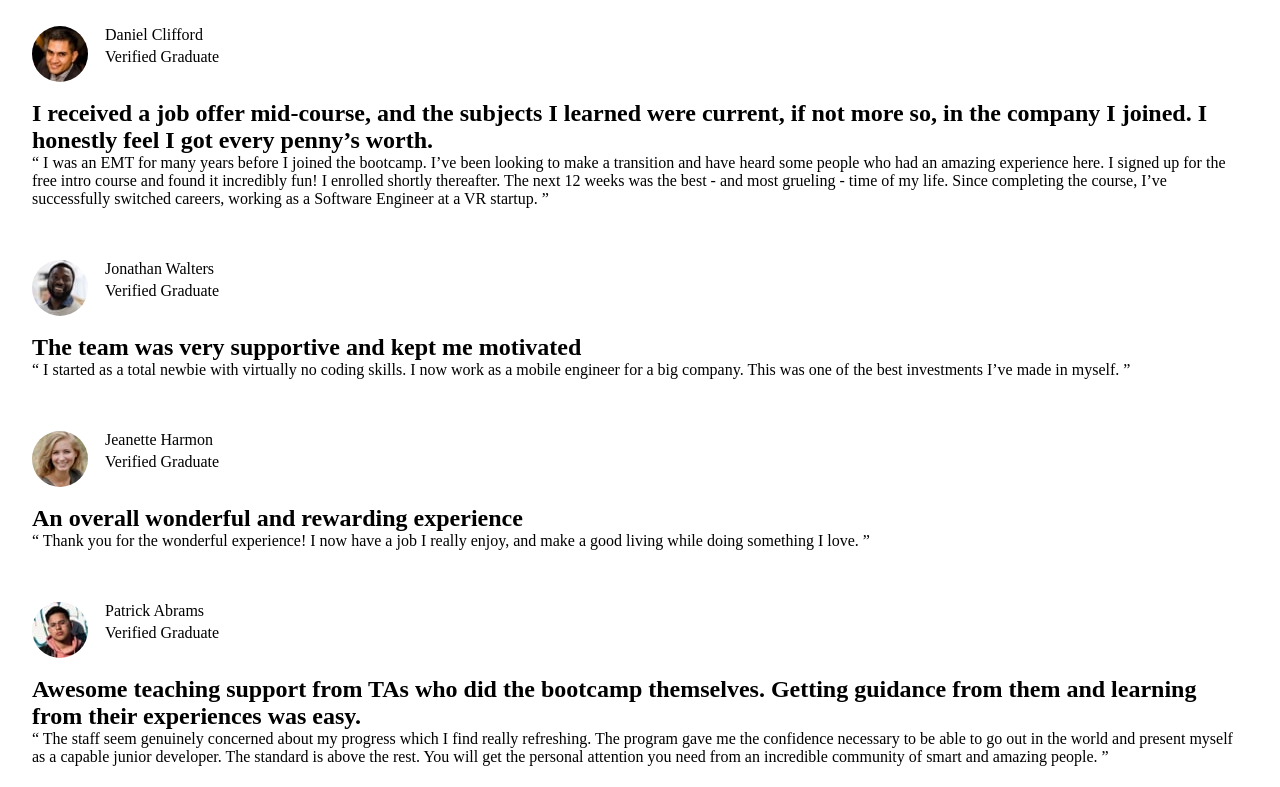
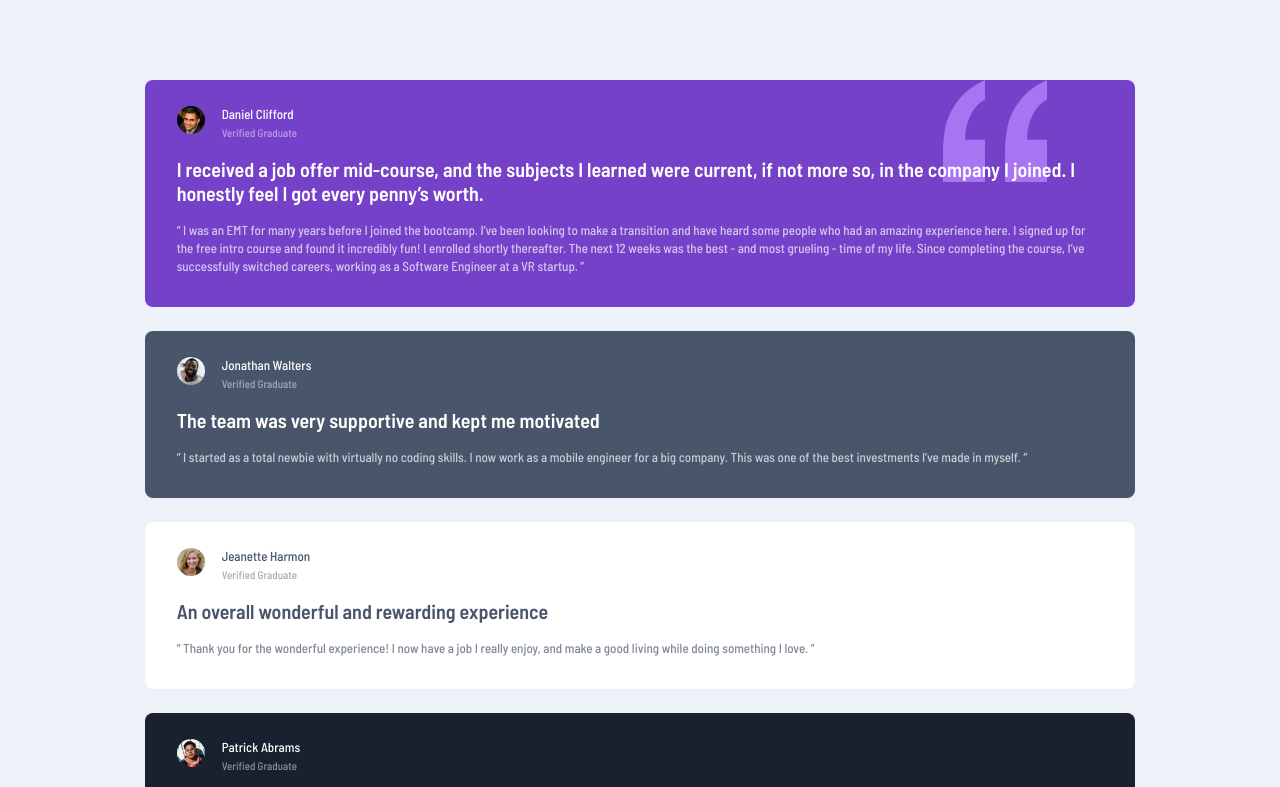
Before and after one commit to whiteriver-dev/testimonials-grid, a plain HTML site: page index.html in a window 1280 px wide. Shown: the top 787 px of the page. Drawn offline with Linux system fonts and the light colour scheme.

Commit message:
mobile first version done

```diff
--- a/assets/css/styles.css
+++ b/assets/css/styles.css
@@ -10,6 +10,9 @@
 
 html, body {
     height: 100vh;
+    background-color: var(--light-grayish-blue);
+    height: auto;
+    max-height: 100vh;
 }
 
 /* Variables */
@@ -27,18 +30,41 @@ html, body {
 }
 
 
+/* Margins, paddings, alignment */
+
+.testimonials-content {
+    display: flex;
+    flex-direction: column;
+    gap: 24px;
+
+    margin: 6.4% 18.9%;
+}
+
 /* Generic card style */
 
 .card-style {
+    font-family: 'Barlow Semi Condensed';
+    color: white;
+    font-weight: 500;
+
     padding-left: 32px;
     padding-right: 32px;
     padding-top: 26px;
-    padding-bottom: 26px;
+    padding-bottom: 32px;
+
     border-radius: 8px;
+
+}
+
+.light--background {
+    color: var(--grayish-blue);
 }
 
 .profile-pic {
     border-radius: 50%;
+
+    width: 28px;
+    height: 28px;
 }
 
 .profile-details {
@@ -49,4 +75,73 @@ html, body {
 
 .name {
     margin-bottom: 4px;
+    font-size: 13px;
 }
+
+.role {
+    font-size: 11px;
+    opacity: 0.5;
+}
+
+.testimonial-title {
+    font-size: 20px;
+    font-weight: 600;
+    margin-bottom: 16px;
+}
+
+.testimonial {
+    font-size: 13px;
+    opacity: 0.7;
+    line-height: 18px;
+}
+
+/* Indivudal card styles */
+
+.card-1 {
+    background-color: var(--violet);
+    background-image: url(../images/bg-pattern-quotation.svg);
+    background-repeat: no-repeat;
+    background-position: top right 10%;
+}
+
+.card-2 {
+    background-color: var(--grayish-blue);
+}
+
+.card-3 {
+    background-color: white;
+}
+
+.card-4 {
+    background-color: var(--blackish-blue);
+}
+
+.card-5 {
+    background-color: white;
+}
+
+/* Desktop styles for screens bigger than 768px */
+
+@media (min-width: 768px) {
+
+
+    /* Centering */
+
+    html {
+        padding: 18.2% 11.3%;
+    }
+
+    body {
+        display: flex;
+        justify-content: center;
+        align-items: center;
+        flex: 1 1 auto;
+
+    }
+
+    .testimonials-content {
+        margin: 0;
+
+        display: grid;
+    }
+}
```
